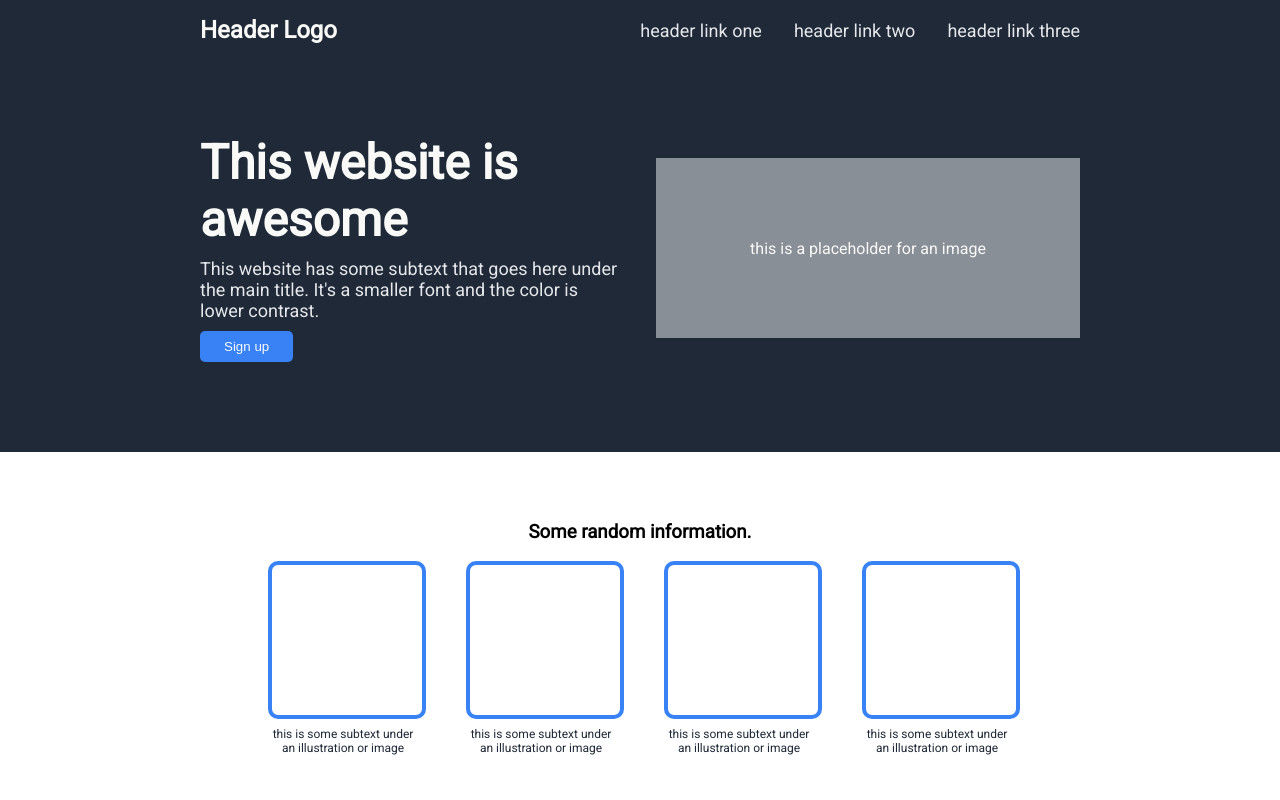
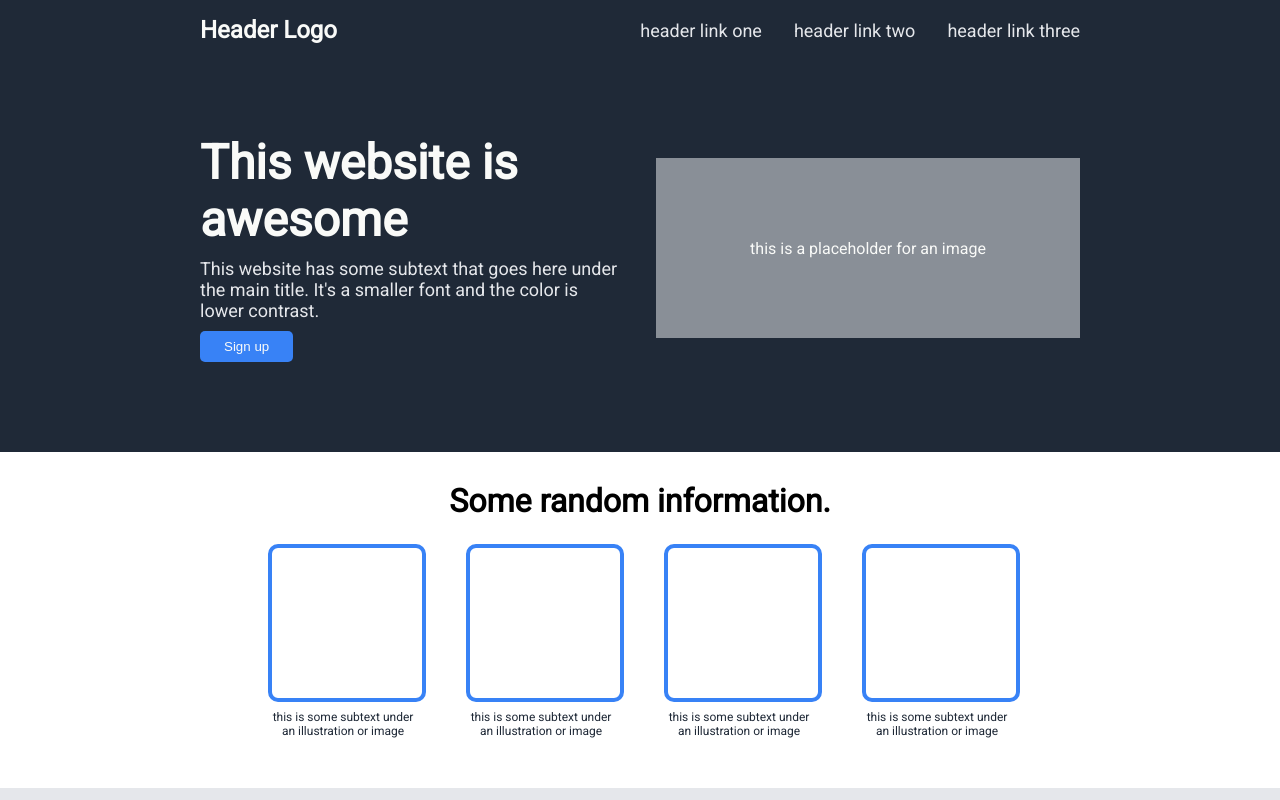
Before and after one commit to Veluchs/landing-page, a plain HTML site: page index.html in a window 1280 px wide. Shown: the top 800 px of the page. Drawn offline with Linux system fonts and the light colour scheme.

Commit message:
change info font

```diff
--- a/style.css
+++ b/style.css
@@ -93,13 +93,20 @@ a {
 /* info section */
 
 .info {
-    padding: 50px 0;
+    padding: 30px 0 50px 0;
     display: flex;
     flex-direction: column;
     align-items: center;
     justify-content: flex-start;
+    gap: 24px;
 }
 
+.info h3 {
+    padding: 0;
+    margin: 0;
+    font-size: 32px;
+    font-weight: 900;
+}
 
 .illustrations {
     display: flex;
```
